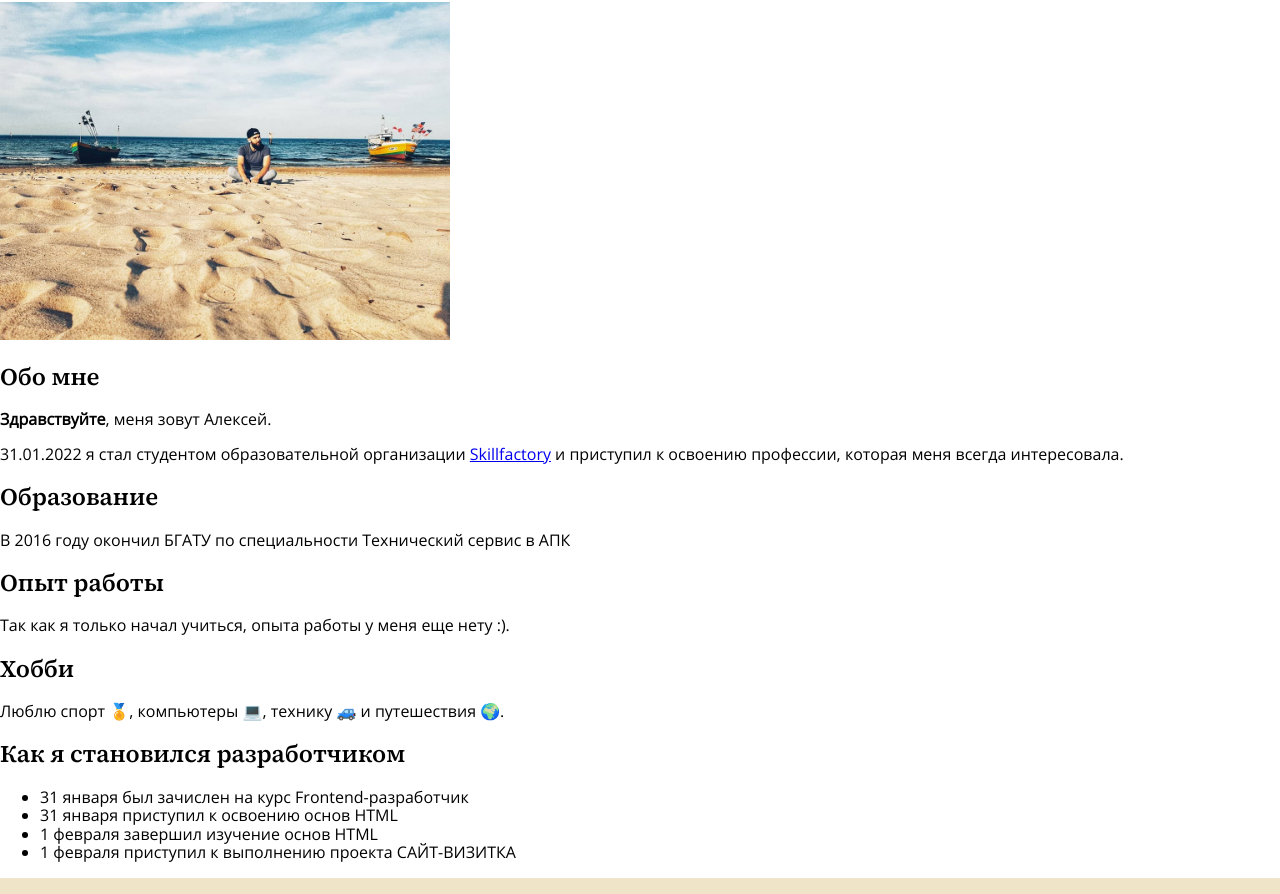
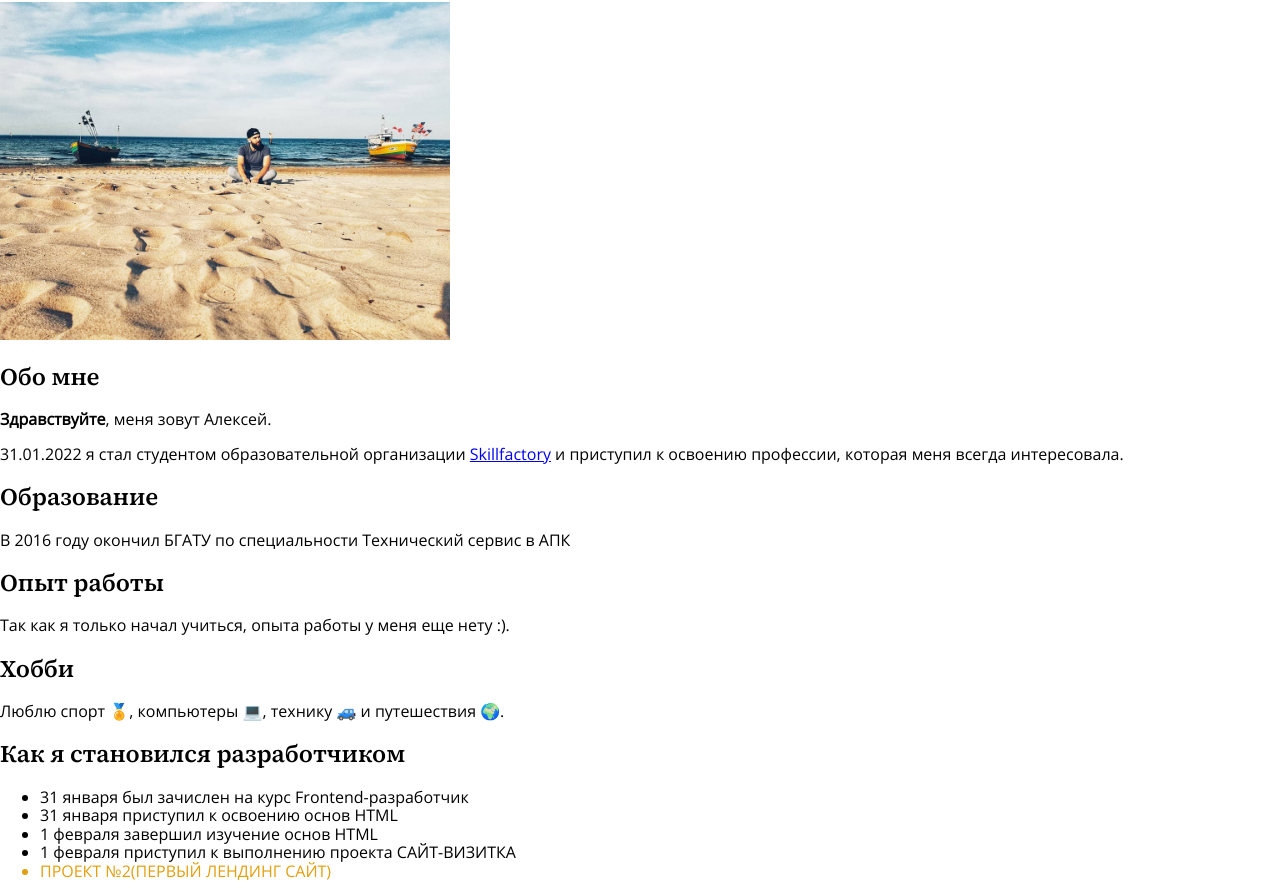
Before and after one commit to 07tuma/Myfirst, a plain HTML site: page index.html in a window 1280 px wide. Shown: the part 138-1032 px from the top of the page. Drawn offline with Linux system fonts and the light colour scheme.

Commit message:
added link css style

```diff
--- a/css/style.css
+++ b/css/style.css
@@ -90,6 +90,26 @@ h1, h2 {
 #contacts {
 	margin-right: 50px;
 }
+
+.project2 {
+  color: rgb(226, 159, 15);
+}
+
+.project2-link {
+  color: rgb(226, 159, 15);
+  text-decoration: none;
+    text-transform: uppercase;
+}
+
+.project2-link:hover {
+  color: rgb(0, 0, 0);
+  border-bottom: 1px rgb(226, 159, 15) solid;
+ }
+
+
+
+
+
 
 /* div.menu-bar ul ul {
     display: none;
--- a/index.html
+++ b/index.html
@@ -71,6 +71,7 @@
 			<li>31 января приступил к освоению основ HTML</li>
 			<li>1 февраля завершил изучение основ HTML</li>
 			<li>1 февраля приступил к выполнению проекта CАЙТ-ВИЗИТКА</li>
+			<li class="project2"><a class="project2-link" href="https://07tuma.github.io/my-first-landing/" target="_blank" rel="nofollow" title="Нажмите для перехода по ссылке">Проект №2(первый лендинг сайт)</a></li>
 		</ul>
 	</main>
 	<footer class="footer">
```
